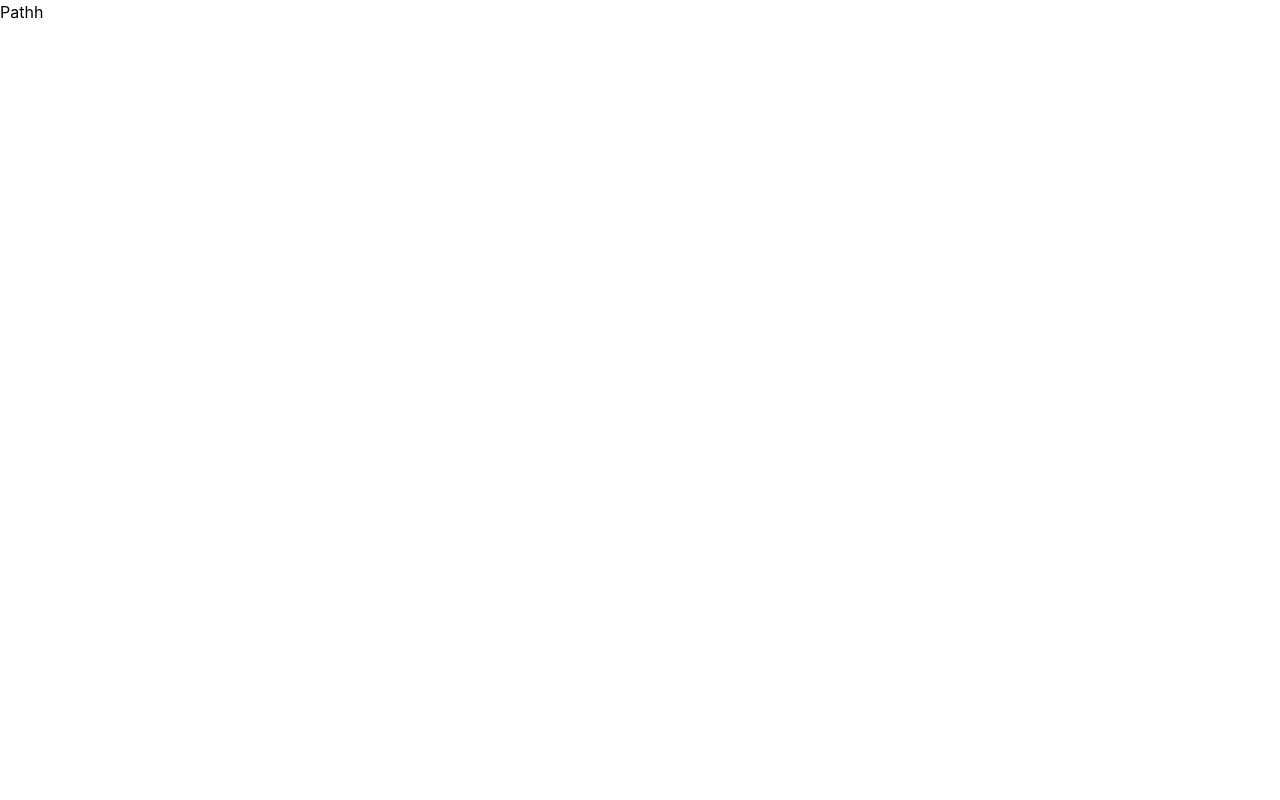
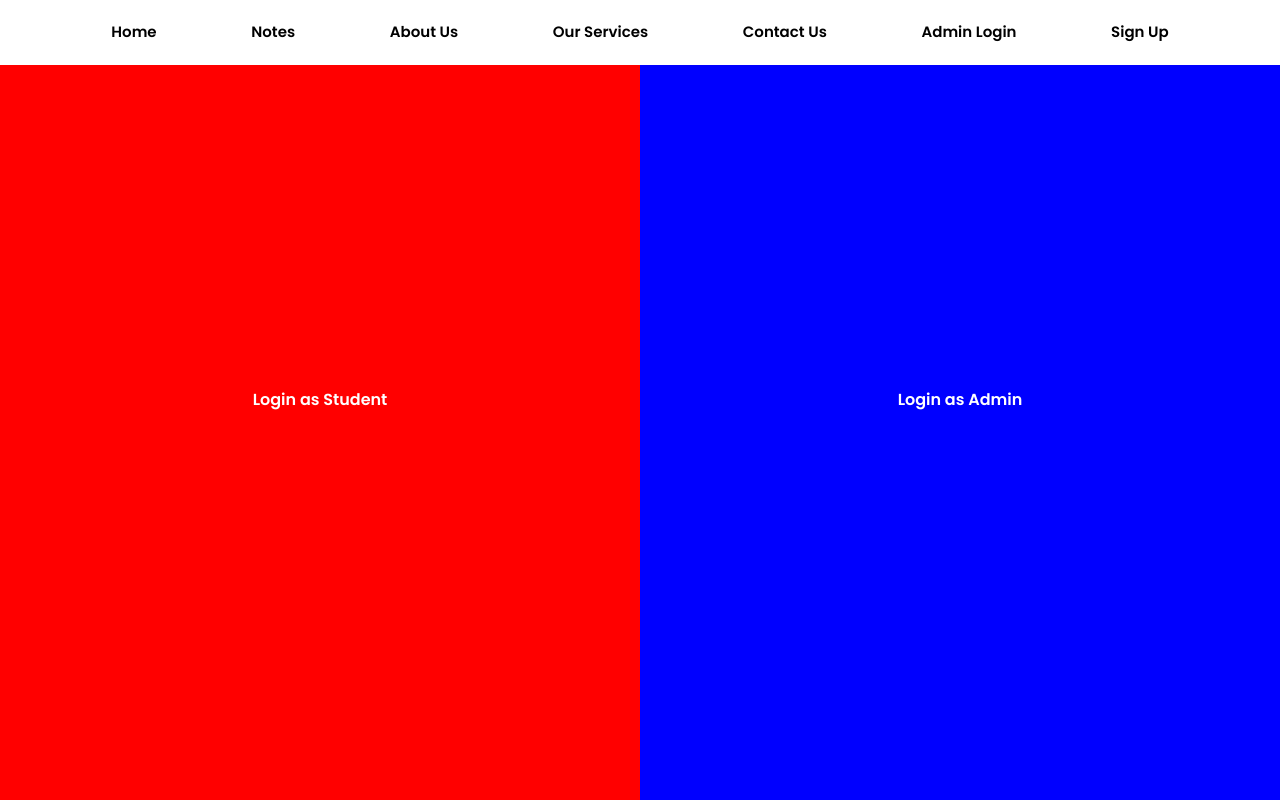
Before and after one commit to ANSHUMANMOREY7/Notes-Store, a React (Vite) app in the folder client/: page /Path in a window 1280 px wide. Built offline with nearby package versions, Linux system fonts and the light colour scheme.

Commit message:
path pages added

```diff
--- /dev/null
+++ b/client/src/pages/Portals/Path.css
@@ -0,0 +1,30 @@
+
+.main-container {
+    display: flex;
+    width: 100%;
+    height: 100vh;
+}
+
+
+.student-sec, .admin-sec {
+    flex: 1;
+    height: 100%;
+}
+
+
+.student-sec h1, .admin-sec h1 {
+    display: flex;
+    align-items: center;
+    justify-content: center;
+    height: 100%;
+    margin: 0;
+    color: white;
+}
+
+.student-sec h1 {
+    background-color: red;
+}
+
+.admin-sec h1 {
+    background-color: blue;
+}
--- a/client/src/pages/Portals/Path.jsx
+++ b/client/src/pages/Portals/Path.jsx
@@ -1,12 +1,20 @@
 import { memo } from 'react';
-
+import Navbar from '../../components/Navbar/Navbar';
+import './path.css';
 
 const Path = () => {
   return (
-    <div>
-      <h2>Pathh</h2>
-    </div>
-  );
+
+   <div className='main-container font-[font1] font-bold'>
+    <Navbar />
+  <div className='student-sec'>
+    <h1>Login as Student</h1>
+  </div>
+  <div className='admin-sec'>
+    <h1>Login as Admin</h1>
+  </div>
+</div>
+)
 };
 
 export default memo(Path);
```
